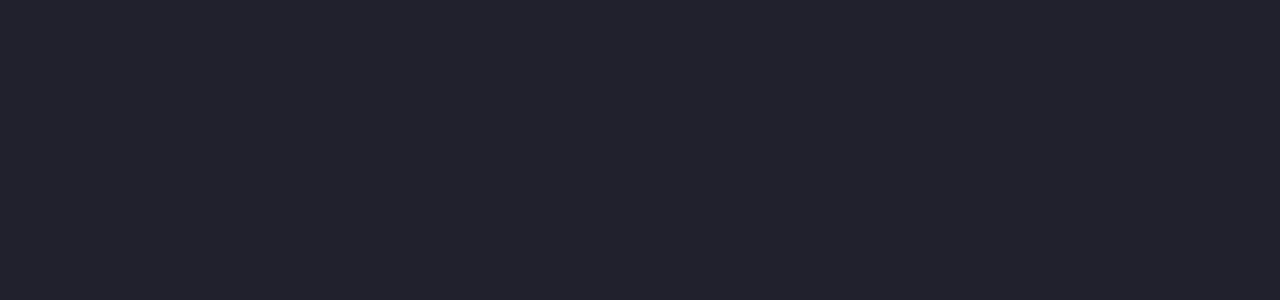
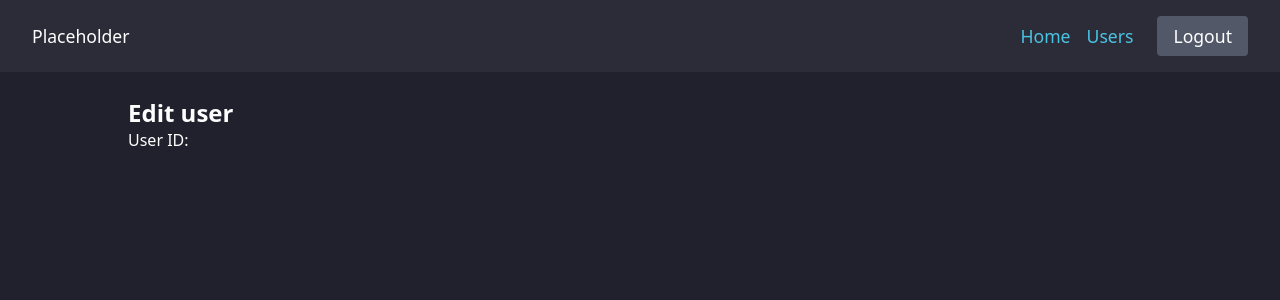
Before and after one commit to srtaps/vue-rtf-editor, a Vue app in the folder frontend/: page /users/edit in a window 1280 px wide. Before the commit this address had no page. Shown: the top 300 px of the page. Built offline with nearby package versions, Linux system fonts and the light colour scheme; sample sign-in values are in the browser's storage.

Commit message:
Add new route/view

```diff
--- a/frontend/src/router/index.js
+++ b/frontend/src/router/index.js
@@ -3,6 +3,7 @@ import AuthCard from "@/components/AuthCard.vue";
 import Home from "@/views/Home.vue";
 import LessonEditor from "@/views/LessonEditor.vue";
 import Users from "@/views/Users.vue";
+import EditUser from "@/views/EditUser.vue";
 
 const router = createRouter({
   history: createWebHistory(import.meta.env.BASE_URL),
@@ -37,6 +38,12 @@ const router = createRouter({
       component: Users,
       meta: { requiresAuth: true },
     },
+    {
+      path: "/users/edit",
+      name: "EditUser",
+      component: EditUser,
+      meta: { requiresAuth: true },
+    },
   ],
 });
 
--- /dev/null
+++ b/frontend/src/views/EditUser.vue
@@ -0,0 +1,19 @@
+<template>
+  <div class="vue-views" id="users">
+    <Navbar />
+    <div class="vue-views__container">
+      <h2>Edit user</h2>
+      <p>User ID: {{ userId }}</p>
+    </div>
+  </div>
+</template>
+
+<script setup>
+import Navbar from "@/components/Navbar.vue";
+import { useRoute } from "vue-router";
+
+const route = useRoute();
+const userId = route.query.userId;
+</script>
+
+<style scoped></style>
```
